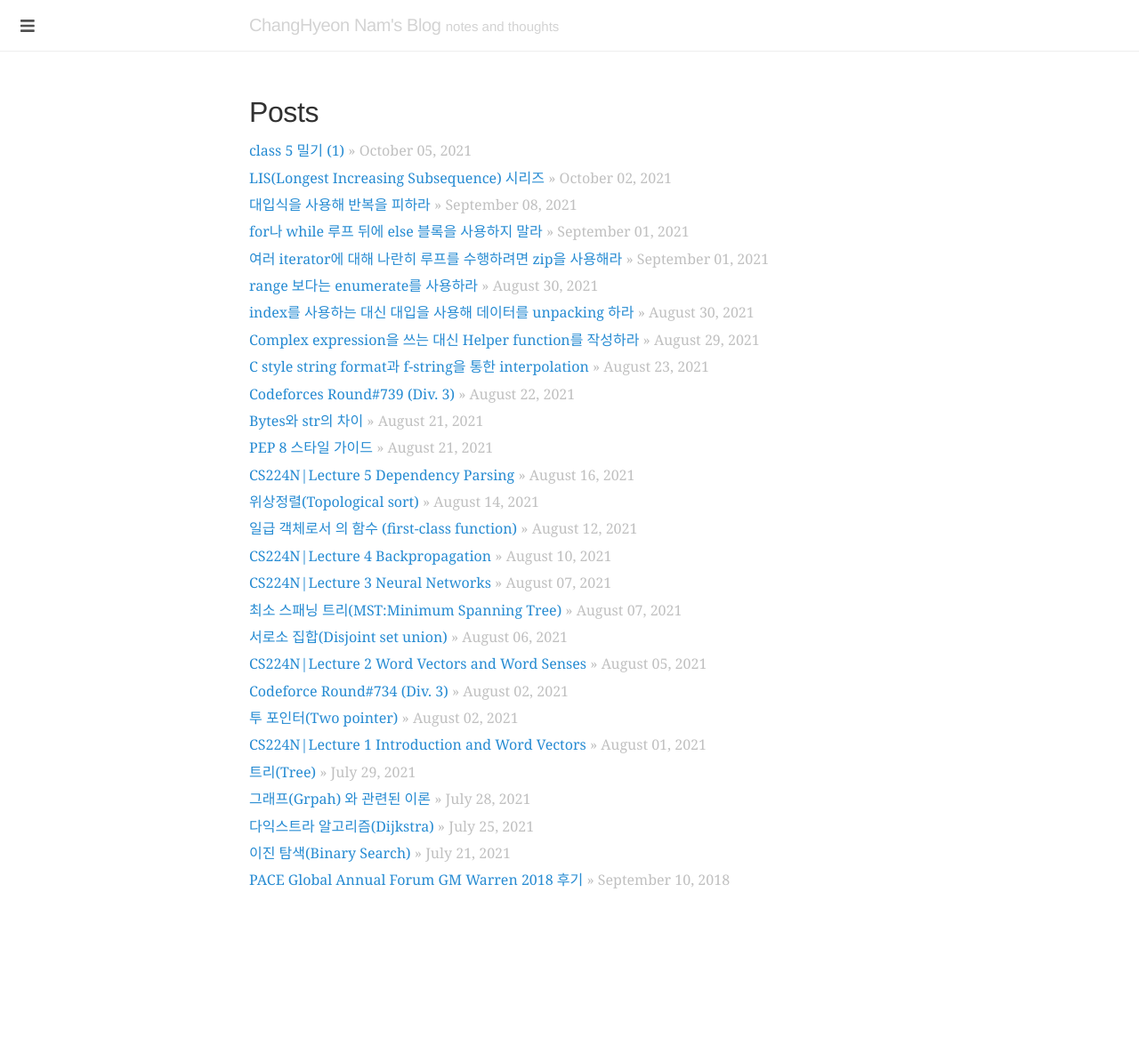
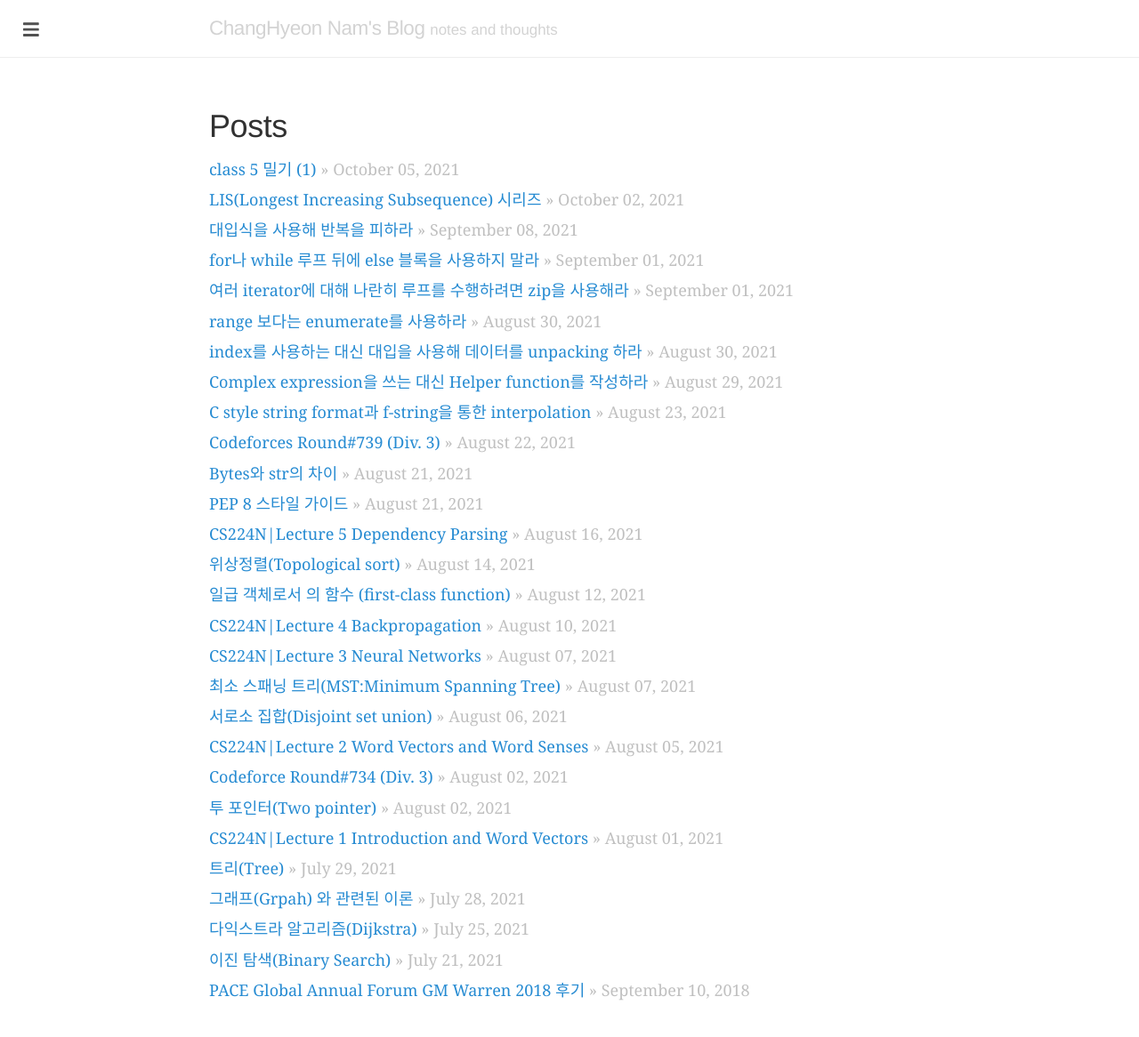
Before and after one commit to changhyeonnam/changhyeonnam.github.io, a Jekyll site: the page built from index.html, in a window 1280 px wide. Shown: the whole page at 89% size. Built offline with Jekyll 4.4.1, drawn with Linux system fonts in a browser that asks for light colours; nearby versions of some CDN libraries; comment, search, counter and statistics services are not loaded; before the commit the page ends 1037 px from its top, so only the background shows below that.

Commit message:
Update main.scss

```diff
--- a/_sass/main.scss
+++ b/_sass/main.scss
@@ -5,11 +5,11 @@
 /*****************************************************************************/
 
 html {
-  font-size: 16px;
+  font-size: 18px;
 }
 @media (min-width: 38em) {
   html {
-    font-size: 16px;
+    font-size: 18px;
   }
 }
 
```
